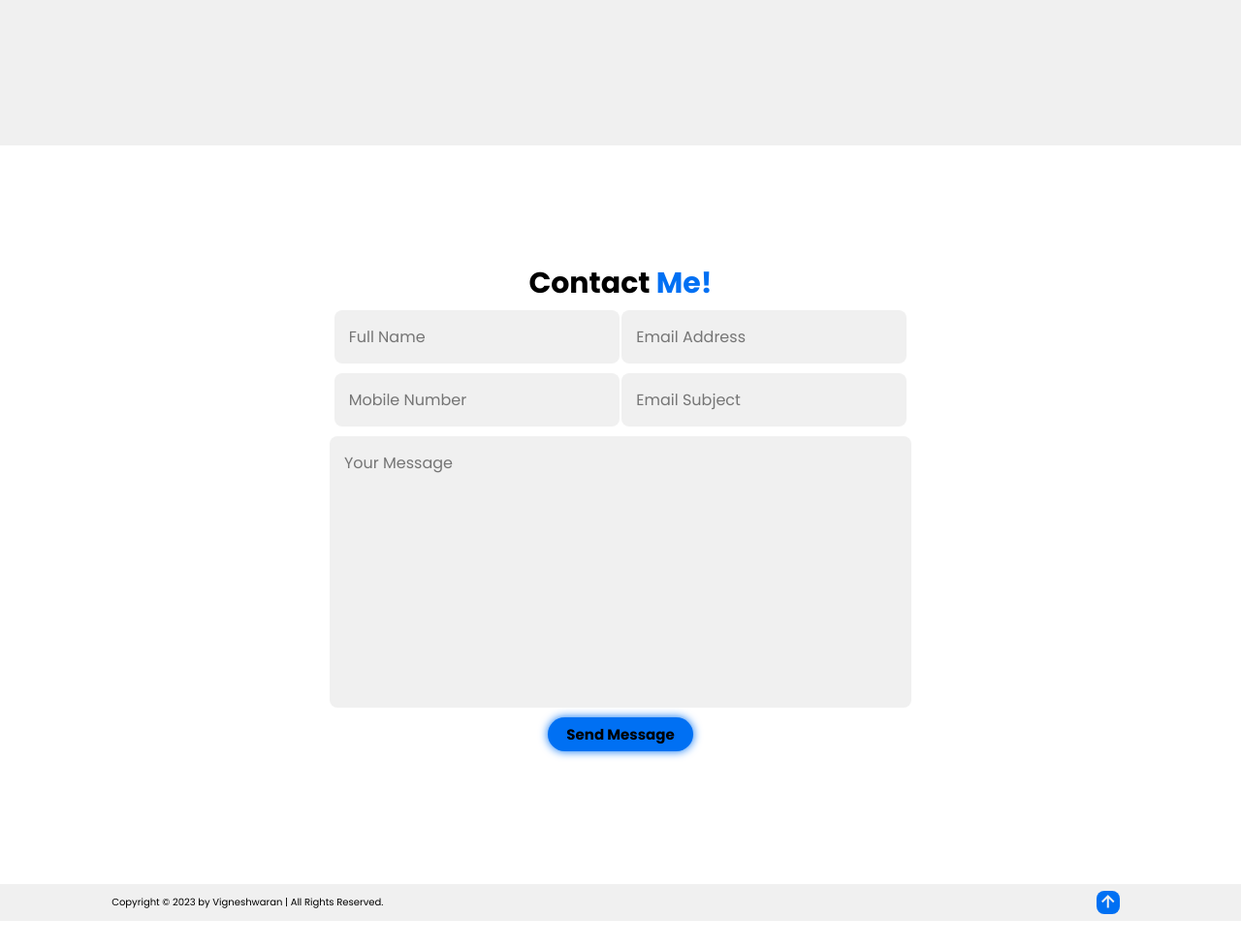
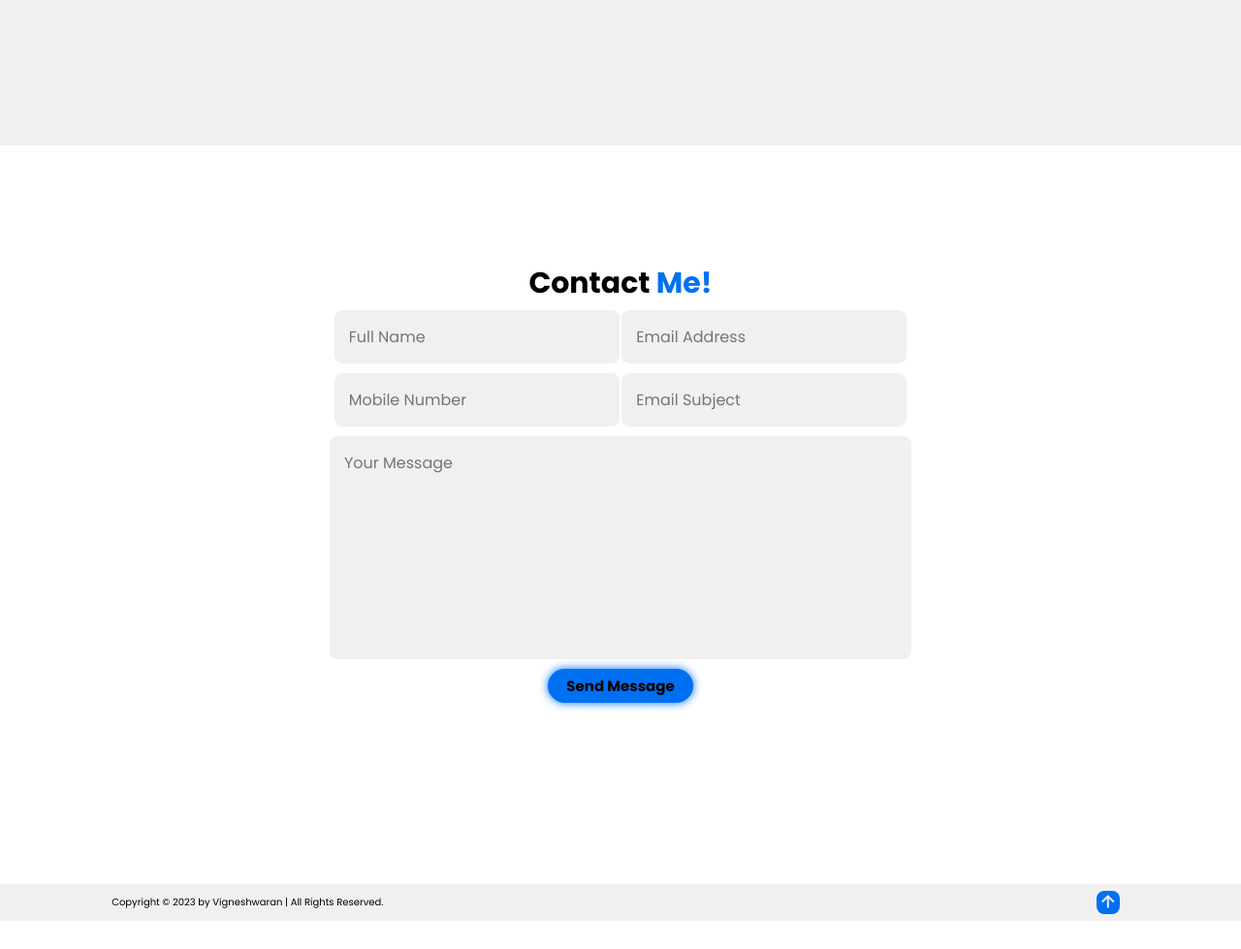
Before and after one commit to DesignWizardVigneshwaran/portfolio, a plain HTML site: page index.html in a window 1280 px wide. Shown: the part 3130-4109 px from the top of the page at 97% size. Drawn offline with nearby package versions, Linux system fonts and the light colour scheme.

Commit message:
Update index.html

```diff
--- a/index.html
+++ b/index.html
@@ -125,7 +125,7 @@
                 <input  class="ph" type="number" placeholder="Mobile Number" name="ph"/>
                 <input type="text" placeholder="Email Subject" name="subject"/>
             </div>
-            <textarea name="comment" id="textarea" cols="30" rows="10" placeholder="Your Message"></textarea>
+            <textarea name="comment" id="textarea" cols="30" rows="8" placeholder="Your Message"></textarea>
             <input type="submit" value="Send Message" class="btn"/>
         </form></center>
     </section>
```
